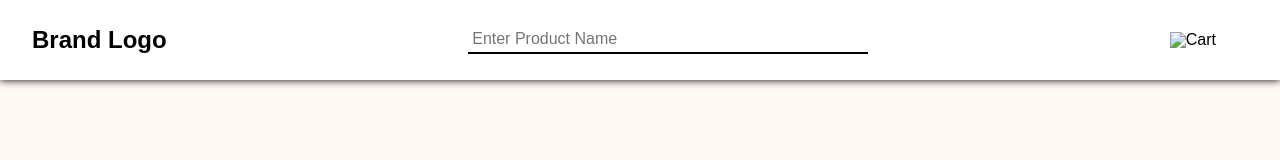
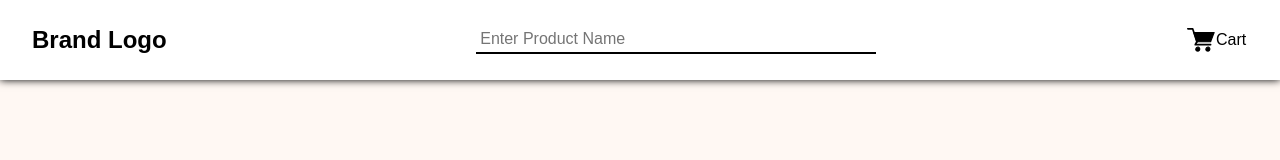
Before and after one commit to Satyam-Acharya/ST-3-F-D, a plain HTML site: page index.html in a window 1280 px wide. Drawn offline with Linux system fonts and the light colour scheme; no server answers.

Commit message:
Update index.html

```diff
--- a/index.html
+++ b/index.html
@@ -18,7 +18,7 @@
             </div>
         </div>
         <div onclick="openCart()" style="display: flex;align-items: center;margin-right: 2rem;cursor: pointer;">
-            <img src="/imgs/cart.svg">
+            <img src="cart.svg">
             <p>Cart</p>
         </div>
     </div>
```
